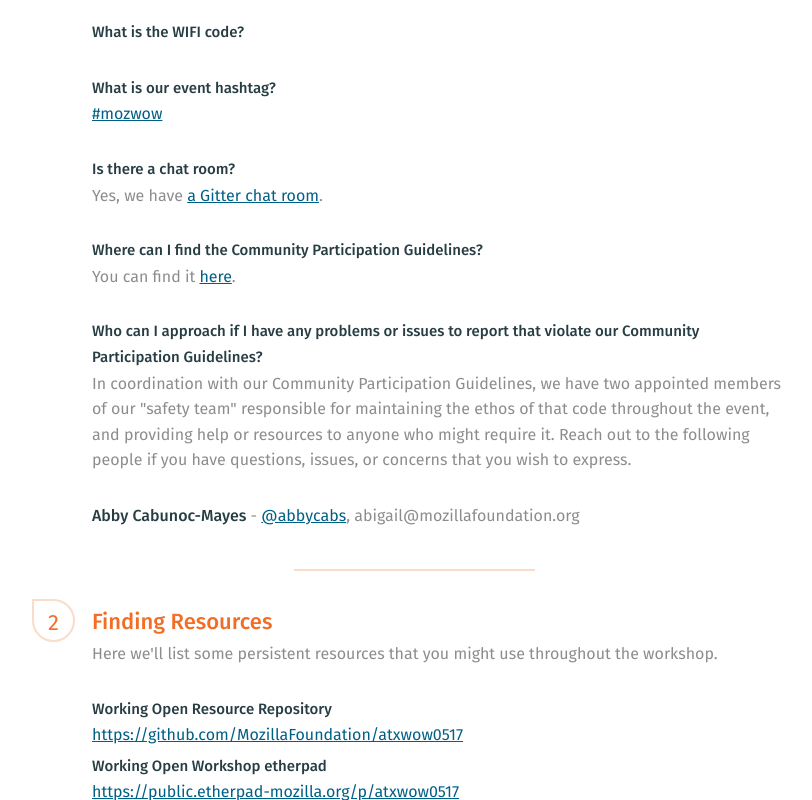
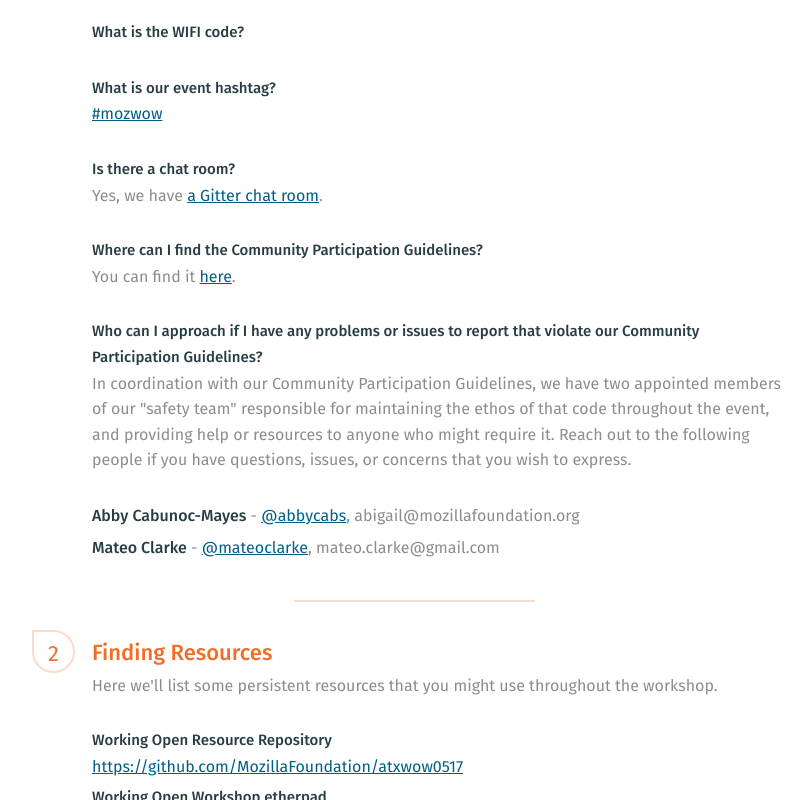
Before and after one commit to MozillaFoundation/atxwow0517, a plain HTML site: page index.html in a window 1280 px wide. Shown: the part 1793-2593 px from the top of the page, without its empty margins (263-1075 px from the left). Drawn offline with nearby package versions, Linux system fonts and the light colour scheme; a script that the page names is missing.

Commit message:
added safety officer
I added Mateo Clarke as a safety officer.

```diff
--- a/index.html
+++ b/index.html
@@ -153,6 +153,7 @@
               </p>
               <ul>
                 <li><strong>Abby Cabunoc-Mayes</strong> - <a href="https://twitter.com/abbycabs">@abbycabs</a>, abigail@mozillafoundation.org</li>
+                <li><strong>Mateo Clarke</strong> - <a href="https://twitter.com/mateoclarke">@mateoclarke</a>, mateo.clarke@gmail.com</li>
               </ul>
             </li>
           </ul>
```
